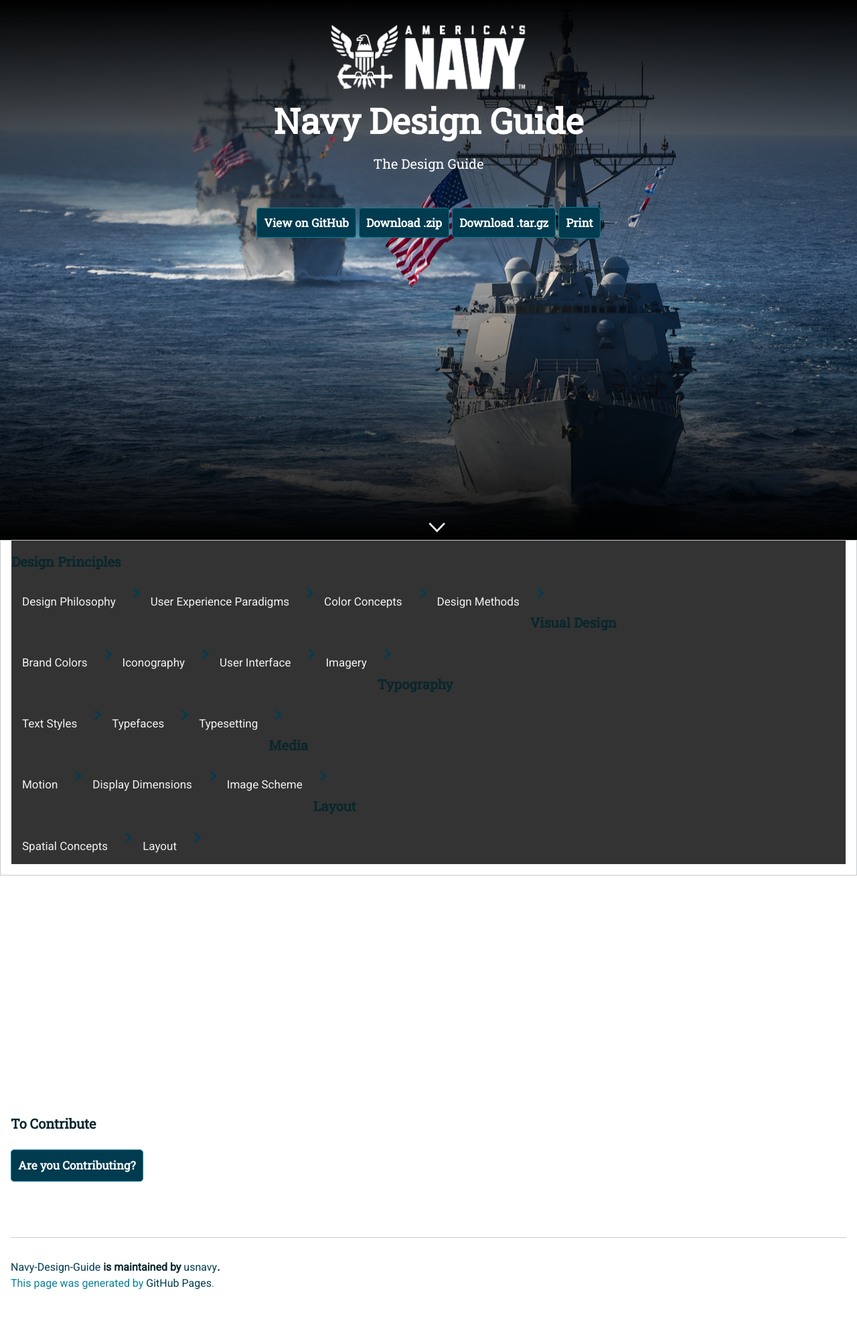
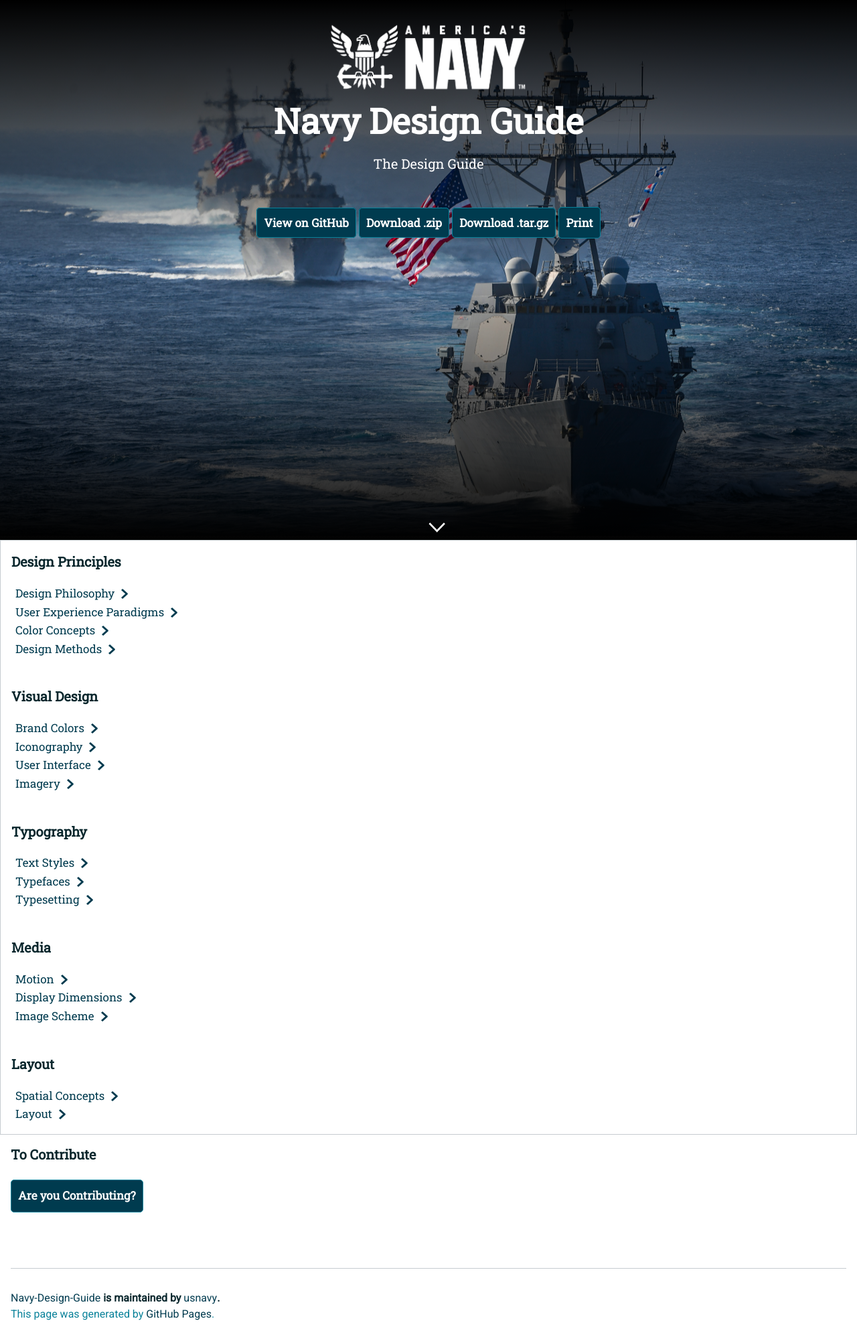
Before and after one commit to usnavy/Navy-Design-Guide, a Jekyll site: the page built from index.md, in a window 1280 px wide. Shown: the whole page at 67% size. Built offline with Jekyll 4.4.1, drawn with Linux system fonts in a browser that asks for light colours; nearby versions of some CDN libraries; our own code applies the rules of GitHub Pages for plain Markdown files; before the commit the page ends 1944 px from its top, so only the background shows below that.

Commit message:
Update default.html

```diff
--- a/_layouts/default.html
+++ b/_layouts/default.html
@@ -56,37 +56,63 @@
 
 <section id="main" class="main">
 <div class="menu">
-<div class="topnav" id="myTopnav">
-
 <H3>Design Principles</H3>
+<button class="menu-item">
    <a href="design-philosophy.html">Design Philosophy</a><img src="img/Right-Chevron.png" alt="Philosophy" class="chevron">
+</button>
+<button class="menu-item">
    <a href="ux-paradigms.html">User Experience Paradigms</a><img src="img/Right-Chevron.png" alt="User Experience" class="chevron">
+</button>
+<button class="menu-item">
    <a href="color-concepts.html">Color Concepts</a><img src="img/Right-Chevron.png" alt="Color Concepts" class="chevron">
+</button>
+<button class="menu-item">
    <a href="design-methods.html">Design Methods</a><img src="img/Right-Chevron.png" alt="Methods" class="chevron">
+</button>
  <br>
  <H3>Visual Design</H3>
+<button class="menu-item">
    <a href="brand-colors.html">Brand Colors</a><img src="img/Right-Chevron.png" alt="Branding Colors" class="chevron">
+</button>
+<button class="menu-item">
    <a href="iconography.html">Iconography</a><img src="img/Right-Chevron.png" alt="Iconography" class="chevron">
+</button>
+<button class="menu-item">
    <a href="ui-elements.html">User Interface</a><img src="img/Right-Chevron.png" alt="User Interface" class="chevron">
+</button>
+<button class="menu-item">
    <a href="imagery.html">Imagery</a><img src="img/Right-Chevron.png" alt="Imagery" class="chevron">
+</button>
  <br>
  <H3>Typography</H3>
+<button class="menu-item">
   <a href="text-styles.html">Text Styles</a><img src="img/Right-Chevron.png" alt="Text Styles" class="chevron">
+</button>
+<button class="menu-item">
   <a href="typefaces.html">Typefaces</a><img src="img/Right-Chevron.png" alt="Typefaces" class="chevron">
+</button>
+<button class="menu-item">
   <a href="typesetting.html">Typesetting</a><img src="img/Right-Chevron.png" alt="Typesetting" class="chevron">
+</button>
  <br>
  <H3>Media</H3>
+<button class="menu-item">
   <a href="motion.html">Motion</a><img src="img/Right-Chevron.png" alt="Motion" class="chevron">
+</button>
+<button class="menu-item">
   <a href="display-dimensions.html">Display Dimensions</a><img src="img/Right-Chevron.png" alt="Display Dimensions" class="chevron">
+</button>
+<button class="menu-item">
   <a href="image-scheme.html">Image Scheme</a><img src="img/Right-Chevron.png" alt="Image Scheme" class="chevron">
+</button>
  <br>
  <H3>Layout</H3>
+<button class="menu-item">
   <a href="spatial-concepts.html">Spatial Concepts</a><img src="img/Right-Chevron.png" alt="Spatial Concepts" class="chevron">
+</button>
+<button class="menu-item">
   <a href="layout.html">Layout</a><img src="img/Right-Chevron.png" alt="Layout" class="chevron">
-  <a href="javascript:void(0);" class="icon" onclick="myFunction()">
-    <i class="fa fa-bars"></i>
-  </a>
-</div>
+</button>
 </div>
 
 </section>
```
Lines whose indentation alone changed are shown as unchanged.
